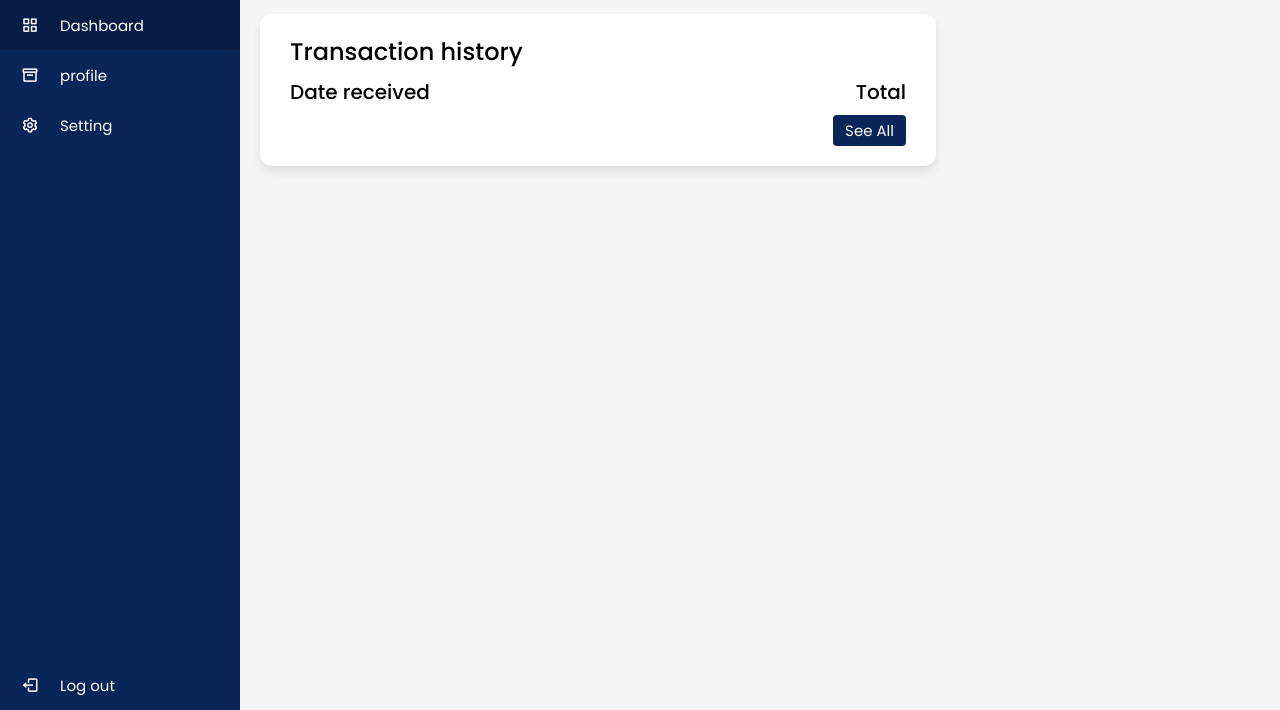
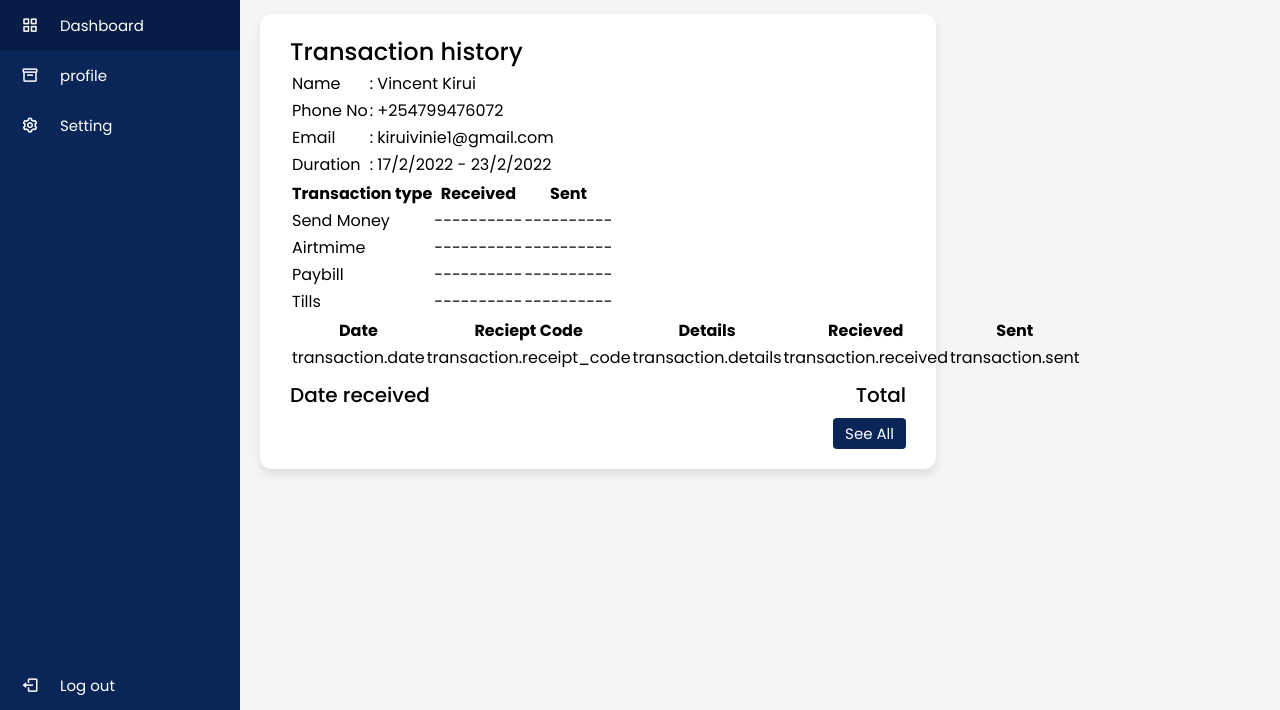
Before and after one commit to Kipngetich98/userportal, a plain HTML site: page index.html in a window 1280 px wide. Shown: the part 90-800 px from the top of the page. Drawn offline with nearby package versions, Linux system fonts and the light colour scheme.

Commit message:
added transaction summary and table

```diff
--- a/index.html
+++ b/index.html
@@ -1,5 +1,4 @@
 <!DOCTYPE html>
-<!-- Designined by CodingLab | www.youtube.com/codinglabyt -->
 <html lang="en" dir="ltr">
   <head>
     <meta charset="UTF-8" />
@@ -16,7 +15,7 @@
     <div class="sidebar">
       <div class="logo-details">
         <i class="bx bxl-c-plus-plus"></i>
-        <span class="logo_name">Company name</span>
+        <span class="logo_name">Asilimia</span>
       </div>
       <ul class="nav-links">
         <li>
@@ -66,7 +65,108 @@
       <div class="home-content">
         <div class="sales-boxes">
           <div class="recent-sales box">
-            <div class="title">Transaction history</div>
+
+          <div class="title">Transaction history</div>
+          <body>
+            <div class="user_header">
+                <!--
+                    Add email,{emails are optional}
+                    phone number,
+                    name,
+                    Duration : start_date - end_date
+
+                    float user details to left
+                -->
+                <div class="user_info">
+                    <table>
+                        <tbody>
+                            <thead>
+
+                            </thead>
+                            <tr>
+                                <td>Name</td>
+                                <td>: Vincent Kirui</td>
+                            </tr>
+                            <tr>
+                                <td>Phone No</td>
+                                <td>: +254799476072</td>
+                            </tr>
+                            <tr>
+                                <td>Email</td>
+                                <td>: kiruivinie1@gmail.com</td>
+                            </tr>
+                            <tr>
+                                <td>Duration </td>
+                                <td>: 17/2/2022 - 23/2/2022</td>
+                            </tr>
+                        </tbody>
+                    </table>
+                </div>
+            </div>
+            <div class="user_transaction_summary">
+                <!-- ADD SUMMARY HERE
+                                    recieved    sent
+                    send money      --------    ------
+                    airtime         --------    ------
+                    paybill         --------    ------
+                    tills           --------    ------
+                -->
+                <table class="transaction-details">
+                    <tbody>
+                        <thead>
+                            <th>Transaction type</th>
+                            <th>Received</th>
+                            <th>Sent</th>
+                        </thead>
+                        <tr>
+                            <td>Send Money</td>
+                            <td>----------</td>
+                            <td>----------</td>
+                        </tr>
+                        <tr>
+                            <td>Airtmime</td>
+                            <td>----------</td>
+                            <td>----------</td>
+                        </tr>
+                        <tr>
+                            <td>Paybill</td>
+                            <td>----------</td>
+                            <td>----------</td>
+                        </tr>
+
+                        <tr>
+                            <td>Tills</td>
+                            <td>----------</td>
+                            <td>----------</td>
+                        </tr>
+                    </tbody>
+                </table>
+            </div>
+
+            <div class="transaction-details-section">
+                <table>
+                    <tbody>
+                        <thead>
+                            <th>Date</th>
+                            <th>Reciept Code</th>
+                            <th>Details</th>
+                            <th>Recieved</th>
+                            <th>Sent</th>
+                        </thead>
+                        <!--{%transaction in transactions%}-->
+                            <tr>
+                                <td>transaction.date</td>
+                                <td>transaction.receipt_code</td>
+                                <td>transaction.details</td>
+                                <td>transaction.received</td>
+                                <td>transaction.sent</td>
+                            </tr>
+                        <!--{%endfor%}-->
+                    </tbody>
+                </table>
+            </div>
+
+        </body>
             <div class="sales-details">
               <ul class="details">
                 <li class="topic">Date received</li>
--- a/style.css
+++ b/style.css
@@ -5,6 +5,7 @@
   padding: 0;
   box-sizing: border-box;
   font-family: "Poppins", sans-serif;
+  /*background-color: green;*/
 }
 .sidebar {
   position: fixed;
```
